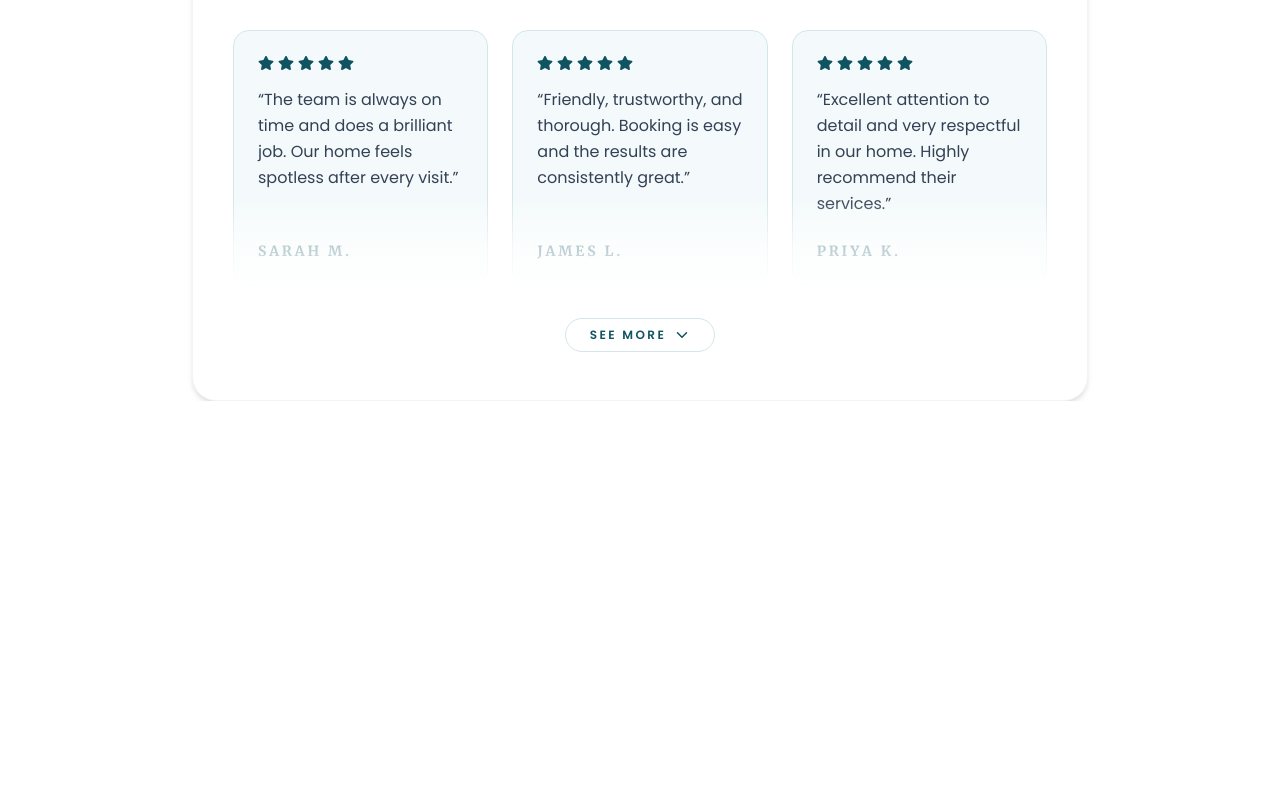
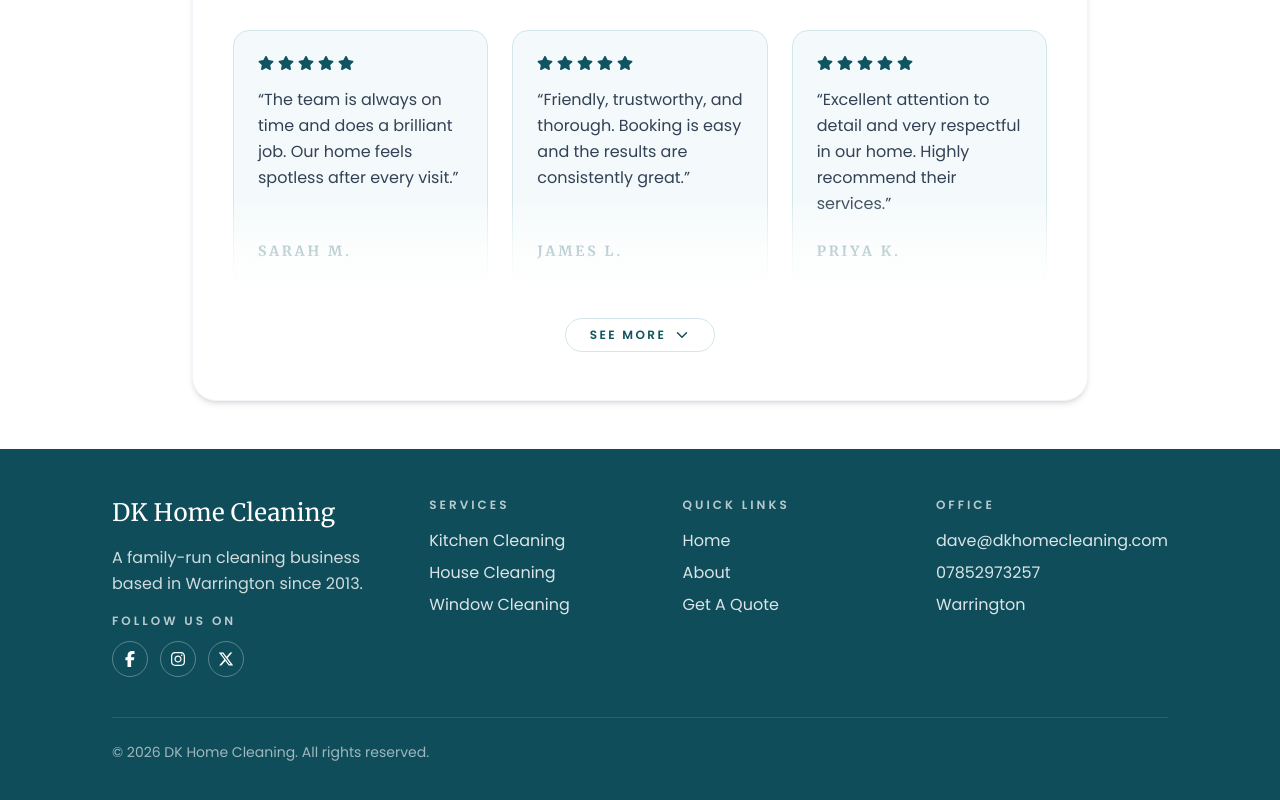
Before and after one commit to Koalaphant/dkhomecleaning, a React (Vite) app: page / in a window 1280 px wide. Shown: the part 3251-4051 px from the top of the page. Before the commit the page ends 3652 px from the top, so only its background shows below. Built offline with nearby package versions, Linux system fonts and the light colour scheme.

Commit message:
Add Footer component with social media links and service information

```diff
--- a/src/App.jsx
+++ b/src/App.jsx
@@ -1,6 +1,7 @@
 import { Routes, Route } from "react-router-dom";
 import Home from "./Pages/Home.jsx";
 import NavBar from "./Components/NavBar.jsx";
+import Footer from "./Components/Footer.jsx";
 
 function App() {
   return (
@@ -9,6 +10,7 @@ function App() {
       <Routes>
         <Route path="/" element={<Home />} />
       </Routes>
+      <Footer />
     </>
   );
 }
--- /dev/null
+++ b/src/Components/Footer.jsx
@@ -0,0 +1,109 @@
+import { FaFacebookF, FaInstagram, FaXTwitter } from "react-icons/fa6";
+
+export default function Footer() {
+  return (
+    <footer className="mt-12 bg-[#0f4d5a] text-white">
+      <div className="mx-auto max-w-6xl px-4 py-12 sm:px-8 md:px-12">
+        <div className="grid gap-10 md:grid-cols-[1.3fr_1fr_1fr_1fr]">
+          <div className="space-y-4">
+            <h3 className="font-merriweather text-2xl">DK Home Cleaning</h3>
+            <p className="font-roboto text-base leading-relaxed text-white/80">
+              A family-run cleaning business based in Warrington since 2013.
+            </p>
+            <div>
+              <p className="text-xs font-semibold uppercase tracking-[0.25em] text-white/70">
+                Follow us on
+              </p>
+              <div className="mt-3 flex items-center gap-3">
+                <a
+                  href="#"
+                  className="flex h-9 w-9 items-center justify-center rounded-full border border-white/30 transition hover:bg-white/10"
+                  aria-label="Facebook"
+                >
+                  <FaFacebookF />
+                </a>
+                <a
+                  href="#"
+                  className="flex h-9 w-9 items-center justify-center rounded-full border border-white/30 transition hover:bg-white/10"
+                  aria-label="Instagram"
+                >
+                  <FaInstagram />
+                </a>
+                <a
+                  href="#"
+                  className="flex h-9 w-9 items-center justify-center rounded-full border border-white/30 transition hover:bg-white/10"
+                  aria-label="X"
+                >
+                  <FaXTwitter />
+                </a>
+              </div>
+            </div>
+          </div>
+
+          <div>
+            <h4 className="text-xs font-semibold uppercase tracking-[0.25em] text-white/70">
+              Services
+            </h4>
+            <ul className="mt-4 space-y-2 text-base text-white/85">
+              <li>Kitchen Cleaning</li>
+              <li>House Cleaning</li>
+              <li>Window Cleaning</li>
+            </ul>
+          </div>
+
+          <div>
+            <h4 className="text-xs font-semibold uppercase tracking-[0.25em] text-white/70">
+              Quick Links
+            </h4>
+            <ul className="mt-4 space-y-2 text-base text-white/85">
+              <li>
+                <a href="/" className="transition hover:text-white">
+                  Home
+                </a>
+              </li>
+              <li>
+                <a href="/about" className="transition hover:text-white">
+                  About
+                </a>
+              </li>
+              <li>
+                <a href="/contact" className="transition hover:text-white">
+                  Get A Quote
+                </a>
+              </li>
+            </ul>
+          </div>
+
+          <div>
+            <h4 className="text-xs font-semibold uppercase tracking-[0.25em] text-white/70">
+              Office
+            </h4>
+            <ul className="mt-4 space-y-2 text-base text-white/85">
+              <li>
+                <a
+                  href="mailto:dave@dkhomecleaning.com"
+                  className="transition hover:text-white"
+                >
+                  dave@dkhomecleaning.com
+                </a>
+              </li>
+              <li>
+                <a
+                  href="tel:07852973257"
+                  className="transition hover:text-white"
+                >
+                  07852973257
+                </a>
+              </li>
+              <li>Warrington</li>
+            </ul>
+          </div>
+        </div>
+
+        <div className="mt-10 border-t border-white/10 pt-6 text-sm text-white/60">
+          © {new Date().getFullYear()} DK Home Cleaning. All rights reserved.
+        </div>
+      </div>
+    </footer>
+  );
+}
```
